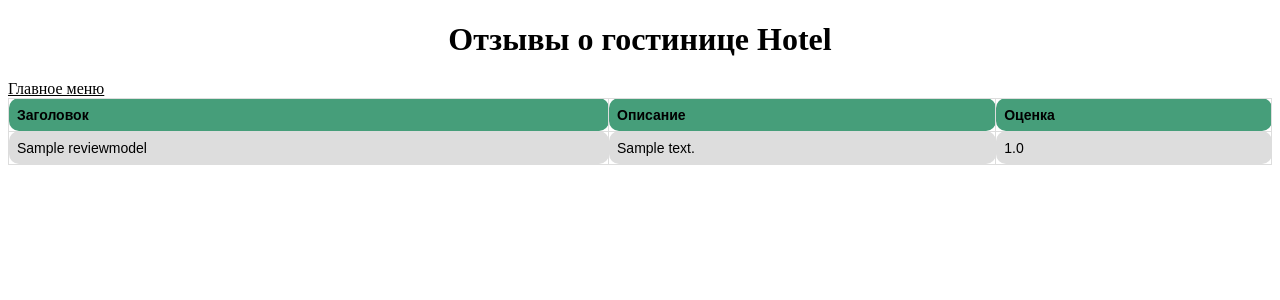
After one commit to boyboyjoy/hotel_system, a Django app: page /database/getReviews/1 in a window 1280 px wide. The commit adds this page. Shown: the top 300 px of the page. Run offline with Django 3.2, Linux system fonts and the light colour scheme; a user stored in the database is signed in; tables that the repository leaves empty hold one stand-in row (values such as "Sample post").

Commit message:
Add reviews

```diff
--- /dev/null
+++ b/database_view/templates/review/review_list.html
@@ -0,0 +1,54 @@
+<!DOCTYPE html>
+<html>
+<head>
+<style>
+a {
+  color: #000 !important;
+}
+table {
+    font-family: arial, sans-serif;
+    border-collapse: collapse;
+    width: 100%;
+    height: 70%;
+    border-radius: 10px;
+    border: none !important;
+}
+
+td, th {
+    border: 1px solid #dddddd;
+    text-align: left;
+    padding: 8px;
+    font-size: 14px;
+    border-radius: 10px;
+}
+
+tr:nth-child(even) {
+    background-color: #dddddd;
+}
+tr:nth-child(odd) {
+    background-color: #469e7a;
+}
+</style>
+    <h1 align="center">Отзывы о гостинице {{ hotel_name }}</h1>
+    <a href="{% url 'index' %}"> Главное меню </a>
+</head>
+<body>
+
+
+<br>
+        <table>
+            <tr>
+                <th>Заголовок</th>
+                <th>Описание</th>
+                <th>Оценка</th>
+            </tr>
+            {% for item in reviews %}
+            <tr>
+                <td>{{ item.title }}</td>
+                <td>{{ item.description }}</td>
+                <td>{{ item.mark }}</td>
+            </tr>
+            {% endfor %}
+        </table>
+    </body>
+</html>
--- a/database_view/urls.py
+++ b/database_view/urls.py
@@ -9,7 +9,7 @@ from .views import get_available_rooms, \
     get_services, \
     user_login, \
     get_user_services, \
-    user_registration, logout_view, make_booking, make_service_request
+    user_registration, logout_view, make_booking, make_service_request, get_review
 
 urlpatterns = [
     path('login/', user_login, name='login'),
@@ -24,5 +24,6 @@ urlpatterns = [
     path('personalArea/', personal_area, name='personal_area'),
     path('makeReview/<int:hotel>', make_review, name='make_review'),
     path('bookingRequest/<int:room_id>', make_booking, name='booking_request'),
-    path('serviceRequest', make_service_request, name='make_service_request')
+    path('serviceRequest', make_service_request, name='make_service_request'),
+    path('getReviews/<int:hotel_id>', get_review, name='get_review')
 ]
--- a/database_view/views.py
+++ b/database_view/views.py
@@ -9,6 +9,7 @@ from database_view.models.hotel_model import HotelModel
 from database_view.models.booking_model import BookingModel
 from database_view.models.room_model import RoomModel
 from database_view.models.service_model import ServiceModel, ServiceClassModel
+from database_view.models.review_model import ReviewModel
 from database_view.forms import HotelsSearchForm, RoomsSearchForm, ReviewForm, LoginForm, UserRegistrationForm, ServiceRequestForm
 
 import io
@@ -82,8 +83,12 @@ def search_hotels(request):
     if not request.user.is_authenticated:
         redirect('login')
 
-    if request.method == 'GET':
-        form = HotelsSearchForm(request.GET)
+    if request.method == 'POST':
+        form = HotelsSearchForm(request.POST)
+        form.is_valid()
+        hotels = HotelModel.objects.filter(hotel_class_id=form.cleaned_data['hotel_class'],
+                                           hotels_chain_id=form.cleaned_data['hotel_chain'])
+        return render(request, 'search_hotels/search_hotels.html', {'form': form, 'hotels': hotels})
     form = HotelsSearchForm()
     return render(request, 'search_hotels/search_hotels.html', {'form' : form })
 
@@ -104,6 +109,13 @@ def make_review(request, hotel):
         form = ReviewForm(request.POST)
     form = ReviewForm()
     return render(request, 'review/make_review.html', {'form' : form })
+
+def get_review(request, hotel_id):
+    if not request.user.is_authenticated:
+        return redirect('login')
+
+    reviews = ReviewModel.objects.filter(hotel_id=hotel_id)
+    return render(request, 'review/review_list.html', {'reviews':reviews, 'hotel_name': HotelModel.objects.get(hotel_id=hotel_id)})
 
 def make_service_request(request):
     if not request.user.is_authenticated:
```
Also changed, not shown: database_view/templates/search_hotels/search_hotels.html (+11 -10 lines), database_view/forms/hotel_form.py (line endings or trailing spaces).
